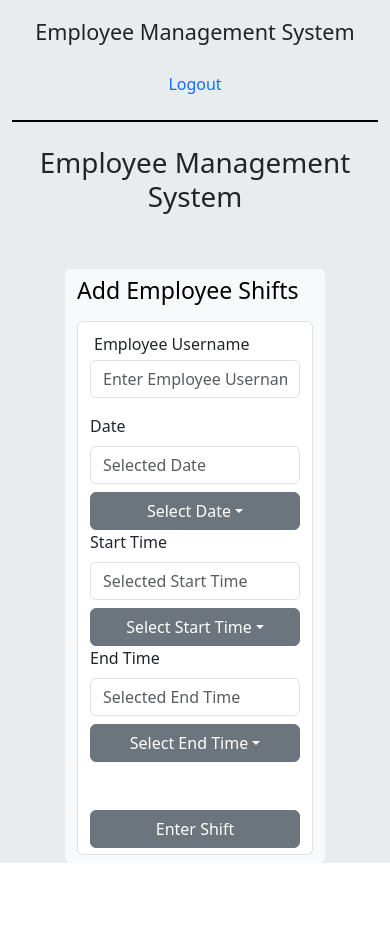
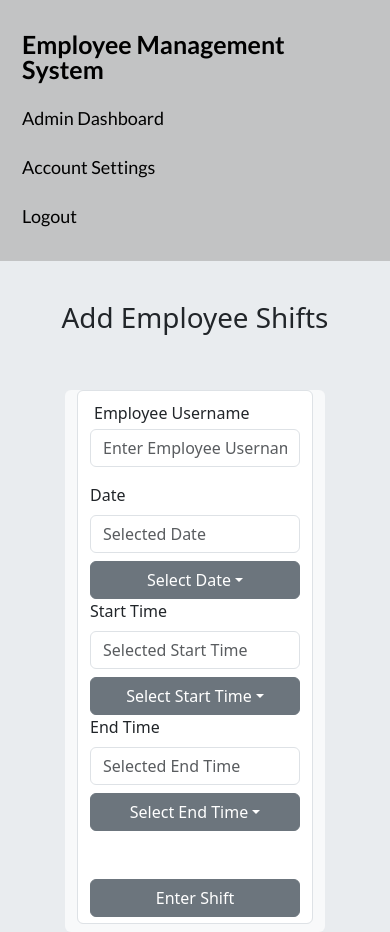
Before and after one commit to jaspreet-sahota/Employee-Management-System, a React (Vite) app in the folder Frontend/employee_management/: page /add-shift in a window 390 px wide. Before the commit the page ends 863 px from the top, so only its background shows below. Built offline with nearby package versions, Linux system fonts and the light colour scheme.

Commit message:
changed header on all pages

```diff
--- a/Frontend/employee_management/package.json
+++ b/Frontend/employee_management/package.json
@@ -14,12 +14,14 @@
     "@types/react-router-dom": "^5.3.3",
     "@types/universal-cookie": "^3.0.0",
     "bootstrap": "^5.3.3",
+    "js-cookie": "^3.0.5",
     "react": "^18.2.0",
     "react-bootstrap": "^2.10.2",
     "react-dom": "^18.2.0",
     "react-router-dom": "^6.22.3"
   },
   "devDependencies": {
+    "@types/js-cookie": "^3.0.6",
     "@types/react": "^18.2.74",
     "@types/react-dom": "^18.2.22",
     "@typescript-eslint/eslint-plugin": "^7.2.0",
--- a/Frontend/employee_management/src/AddShifts/AddShifts.tsx
+++ b/Frontend/employee_management/src/AddShifts/AddShifts.tsx
@@ -2,6 +2,7 @@ import "bootstrap/dist/css/bootstrap.min.css";
 import "bootstrap/dist/js/bootstrap.bundle.js";
 import { useNavigate, useLocation } from "react-router-dom";
 import React, { FunctionComponent, useState, useEffect } from "react";
+import Header from '../Common/Headers'
 
 const AddShifts: FunctionComponent = () => {
     const [selectedDate, setSelectedDate] = useState('');
@@ -37,37 +38,21 @@ const AddShifts: FunctionComponent = () => {
 
     return (
         <main className="bg-body-secondary min-vh-100">
-            <div className="container text">
-                <header className="d-flex flex-wrap justify-content-center py-3 mb-4 border-bottom border-2 border-black">
-                    <a className="d-flex align-items-center mb-3 mb-0 me-md-auto text-dark text-decoration-none" href="/">
-                        <span className="fs-4">Employee Management System</span>
-                    </a>
-                    <ul className="nav nav-pills">
-                        <li className="nav-nav-item">
-                            <a className="nav-link" href="/">Logout</a>
-                        </li>
-                    </ul>
-                </header>
-            </div>
+            <Header/>
             <div className="container-fluid">
-                <div className="row">
-                    <div className="col pb-5 text-center">
-                        <h1>Employee Management System</h1>
-                    </div>
+                <div className="col pb-5 text-center" style={{ paddingTop: '40px' }}>
+                    <h1>Add Employee Shifts</h1>
                 </div>
                 <div className="row">
                     <div className="col rounded mx-2"></div>
                     <div className="col-8 rounded mx-2 text-bg-light">
-                        <h3 className="text-start py-2">Add Employee Shifts</h3>
                         <div className="mb-2 form-control text-start">
                             <label className="px-1 py-1" htmlFor="username">Employee Username</label>
                             <input type="text" className="form-control mb-3" id="username" placeholder="Enter Employee Username" value={employeeUsername} readOnly />
-
                             <div className="row mb-5 mt-2">
                             <div className="col">
                                     <label className="form-label" htmlFor="dateField">Date</label>
                                     <input type="text" className="form-control mb-2" id="dateField" placeholder="Selected Date" value={selectedDate} readOnly />
-
                                     <div className="dropdown">
                                         <button className="btn btn-secondary dropdown-toggle" type="button" id="dateDropdown" data-bs-toggle="dropdown" aria-expanded="false">
                                             Select Date
--- a/Frontend/employee_management/src/AdminScreen/AdminScreen.css
+++ b/Frontend/employee_management/src/AdminScreen/AdminScreen.css
@@ -1,3 +1,7 @@
 .table-row {
     height: 250px;
 }
+
+.container.text-center {
+    padding-top: 40px; /* This adds padding of 40 pixels to the top of your container */
+}
--- a/Frontend/employee_management/src/AdminScreen/AdminScreen.tsx
+++ b/Frontend/employee_management/src/AdminScreen/AdminScreen.tsx
@@ -3,6 +3,7 @@ import { useLocation } from 'react-router-dom';
 import "bootstrap/dist/css/bootstrap.min.css";
 import "bootstrap/dist/js/bootstrap.bundle.js";
 import "./AdminScreen.css";
+import Header from '../Common/Headers'
 
 interface Employee {
   id: number;
@@ -22,7 +23,15 @@ const AdminScreen: FunctionComponent = () => {
       firstName: 'John',
       lastName: 'Doe',
       email: 'john.doe@example.com',
-      username: 'johndoe',
+      username: 'john.doe',
+      shifts: ['Morning Shift', 'Evening Shift'],
+    },
+    {
+      id: 2,
+      firstName: 'Jane',
+      lastName: 'Doe',
+      email: 'jane.doe@example.com',
+      username: 'jane.doe',
       shifts: ['Morning Shift', 'Evening Shift'],
     },
   ]);
@@ -42,17 +51,8 @@ const AdminScreen: FunctionComponent = () => {
 
   return (
     <main>
+      <Header/>
       <div className="container text-center">
-        <header className="d-flex flex-wrap justify-content-center py-3 mb-4 border-bottom">
-          <a className="d-flex align-items-center mb-3 mb-0 me-md-auto text-dark text-decoration-none" href="/">
-            <span className="fs-4">Employee Management System</span>
-          </a>
-          <ul className="nav nav-pills">
-            <li className="nav-nav-item">
-              <a className="nav-link" href="/">Logout</a>
-            </li>
-          </ul>
-        </header>
         <div className="row">
           <div className="col border rounded mx-1">
             <div className="table-row row border rounded m-1 overflow-y-scroll">
--- /dev/null
+++ b/Frontend/employee_management/src/Common/Headers.css
@@ -0,0 +1,55 @@
+@import url('https://fonts.googleapis.com/css2?family=Lato:wght@400;700&display=swap');
+.header {
+    overflow: hidden;
+    background-color: #C2C3C4;
+    padding: 20px 10px;
+    font-family: 'Lato'
+  }
+
+  /* Style the header links */
+  .header a {
+    float: left;
+    color: black;
+    text-align: center;
+    padding: 12px;
+    text-decoration: none;
+    font-size: 18px;
+    line-height: 25px;
+    border-radius: 4px;
+    font-family: 'Lato'
+  }
+
+  /* Style the logo link (notice that we set the same value of line-height and font-size to prevent the header to increase when the font gets bigger */
+  .header a.logo {
+    font-size: 25px;
+    font-weight: bold;
+  }
+
+  /* Change the background color on mouse-over */
+  .header a:hover {
+    background-color: #6457BB;
+    color: WHITE;
+  }
+
+  /* Style the active/current link*/
+  .header a.active {
+    background-color: #0A0747;
+    color: white;
+  }
+
+  /* Float the link section to the right */
+  .header-right {
+    float: right;
+  }
+
+  /* Add media queries for responsiveness - when the screen is 500px wide or less, stack the links on top of each other */
+  @media screen and (max-width: 500px) {
+    .header a {
+      float: none;
+      display: block;
+      text-align: left;
+    }
+    .header-right {
+      float: none;
+    }
+  }
--- /dev/null
+++ b/Frontend/employee_management/src/Common/Headers.tsx
@@ -0,0 +1,35 @@
+import React, { Component } from 'react';
+import { NavLink } from 'react-router-dom';
+
+import './Headers.css';
+
+class Header extends Component {
+  scrollTop() {
+    window.scrollTo({
+      top: 0,
+      behavior: 'smooth',
+    });
+  }
+
+  render() {
+    return (
+      <div className="header">
+        <a href="/admin-dashboard" className="logo">Employee Management System</a>
+        <div className="header-right">
+          <NavLink className={({ isActive }) => isActive ? "active" : ""} to="/admin-dashboard" end>
+            Admin Dashboard
+          </NavLink>
+          <NavLink className={({ isActive }) => isActive ? "active" : ""} to="/account-settings">
+            Account Settings
+          </NavLink>
+          {/* Implement logout logic here */}
+          <NavLink className={({ isActive }) => isActive ? "active" : ""} to="/">
+            Logout
+          </NavLink>
+        </div>
+      </div>
+    );
+  }
+}
+
+export default Header;
--- a/Frontend/employee_management/src/DelShifts/DelShifts.tsx
+++ b/Frontend/employee_management/src/DelShifts/DelShifts.tsx
@@ -3,6 +3,7 @@ import "bootstrap/dist/js/bootstrap.bundle.js";
 import { useNavigate } from "react-router-dom";
 import { Form } from "react-bootstrap";
 import React, { FunctionComponent, useState } from "react";
+import Header from '../Common/Headers'
 
 const DelShifts: FunctionComponent = () => {
   const navigate = useNavigate();
@@ -25,31 +26,15 @@ const DelShifts: FunctionComponent = () => {
 
   return (
     <main className="bg-body-secondary min-vh-100">
+      <Header/>
       <div className="container">
-        <header className="d-flex flex-wrap justify-content-center py-3 mb-4 border-bottom border-2 border-black">
-          <a
-            className="d-flex align-items-center mb-3 mb-0 me-md-auto text-dark text-decoration-none"
-            href="/"
-          >
-            <span className="fs-4">Employee Management System</span>
-          </a>
-          <ul className="nav nav-pills">
-            <li className="nav-nav-item">
-              <a className="nav-link" href="/">
-                Logout
-              </a>
-            </li>
-          </ul>
-        </header>
         <div className="row">
-          <div className="col pb-5 text-center">
-            <h1>Employee Management System</h1>
+          <div className="col pb-5 text-center" style={{ paddingTop: '40px' }}>
+            <h1>Delete Employee Shifts</h1>
           </div>
         </div>
         <div className="row">
-
           <div className="col rounded mx-2 text-bg-light">
-            <h3 className="text-start py-2">Delete Employee Shifts</h3>
             <div className="row mb-5">
               <div className="col">
                 <Form.Group controlId="formBasicUsername">
--- a/Frontend/employee_management/src/EditShifts/EditShifts.tsx
+++ b/Frontend/employee_management/src/EditShifts/EditShifts.tsx
@@ -3,6 +3,7 @@ import "bootstrap/dist/js/bootstrap.bundle.js";
 import { useNavigate } from "react-router-dom";
 import { Form } from "react-bootstrap";
 import React, { FunctionComponent, useState } from "react";
+import Header from '../Common/Headers'
 
 const EditShifts: FunctionComponent = () => {
   const navigate = useNavigate();
@@ -30,35 +31,17 @@ const EditShifts: FunctionComponent = () => {
 
   return (
     <main className="bg-body-secondary min-vh-100">
-      <div className="container">
-        <header className="d-flex flex-wrap justify-content-center py-3 mb-4 border-bottom border-2 border-black">
-          <a
-            className="d-flex align-items-center mb-3 mb-0 me-md-auto text-dark text-decoration-none"
-            href="/"
-          >
-            <span className="fs-4">Employee Management System</span>
-          </a>
-          <ul className="nav nav-pills">
-            <li className="nav-nav-item">
-              <a className="nav-link" href="/">
-                Logout
-              </a>
-            </li>
-          </ul>
-        </header>
-      </div>
-
+      <Header/>
       <div className="container-fluid">
         <div className="row">
-          <div className="col pb-5 text-center">
-            <h1>Employee Management System</h1>
+          <div className="col pb-5 text-center" style={{ paddingTop: '40px' }}>
+            <h1>Edit Employee Shifts</h1>
           </div>
         </div>
         <div className="row">
           <div className="col rounded"></div>
 
           <div className="col-10 rounded mx-2 text-bg-light">
-            <h3 className="text-start py-2">Edit Employee Shifts</h3>
             <div className="row mb-5">
               <div className="col">
                 <Form.Group controlId="formBasicUsername">
--- a/Frontend/employee_management/src/Login/Login.tsx
+++ b/Frontend/employee_management/src/Login/Login.tsx
@@ -41,7 +41,7 @@ const Login: React.FC = () => {
   return (
     <div className="form-container">
       <form className="signin-form" onSubmit={handleLogin}>
-        <h2 className="form-title text-center">SIGN IN</h2>
+        <h2 className="form-title text-center">LOGIN</h2>
         {errorMessage && <div className="error-message">{errorMessage}</div>}
         <input
           className="form-input"
--- a/Frontend/employee_management/src/Register/Register.css
+++ b/Frontend/employee_management/src/Register/Register.css
@@ -35,7 +35,7 @@
   border-radius: 10px;
   background-color: #0A0747;
   color: white;
-  font-size: 16px;
+  font-size: 18px;
   cursor: pointer;
   transition: background-color 0.3s ease;
   text-transform: uppercase;
```
Also changed, not shown: 1 other file (tests, documents, lock files or other folders).
